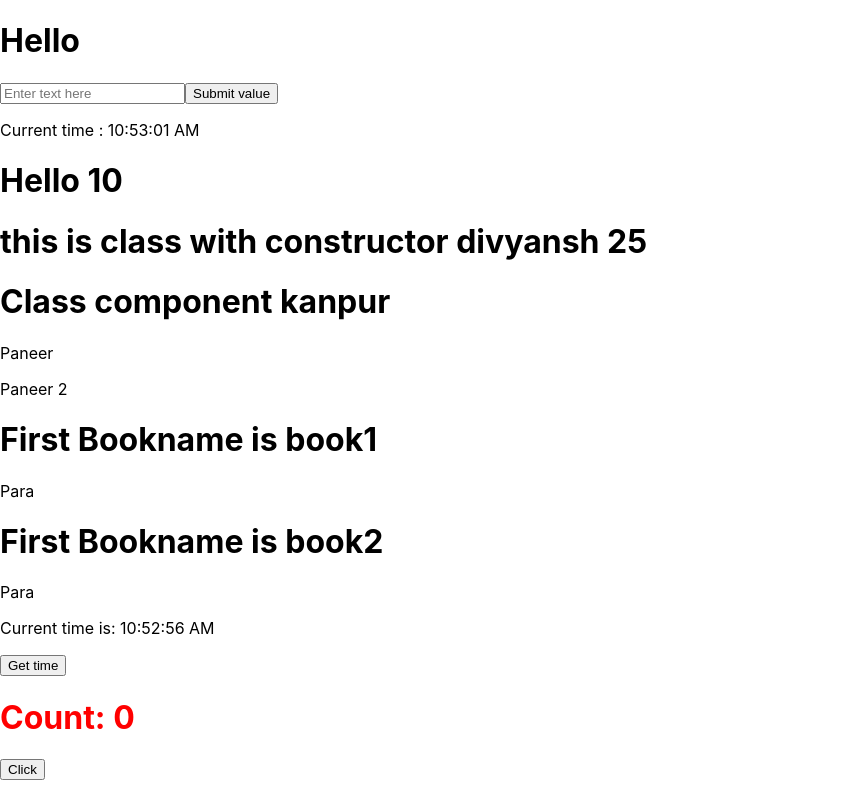
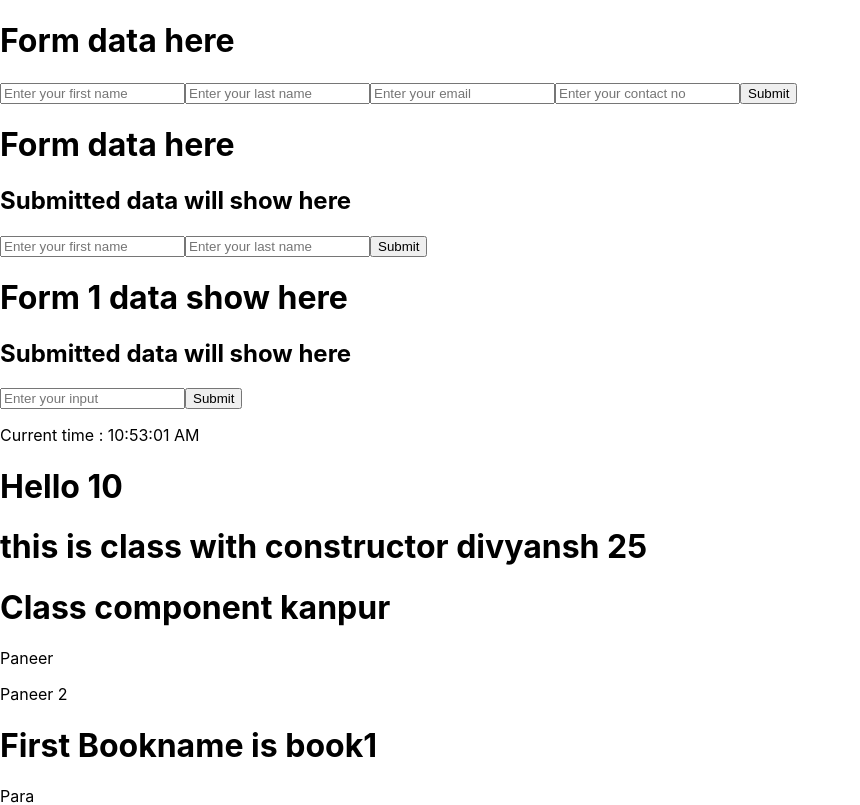
Before and after one commit to divyanshdixit/reactlearningproject, a React (Create React App) app: page / in a window 1280 px wide. Shown: the top 805 px of the page, without its empty margins (0-860 px from the left). Built offline with nearby package versions, Linux system fonts and the light colour scheme.

Commit message:
form in react

```diff
--- a/src/App.js
+++ b/src/App.js
@@ -10,6 +10,8 @@ import ClockDigital from './Components/ClockDigital';
 import Counter from './Components/Counter';
 // import ReactForm from './Components/ReactForms';
 import Forms from './Components/FormsReact';
+import Form2 from './Components/FormsReact2';
+import Form3 from './Components/FormsReact3';
 
 const x = 10;
 var check = 'veg';
@@ -24,6 +26,10 @@ var check = 'veg';
 function App() { // functional component, dumb,
   return (
     <>
+
+    <Form3/>
+
+    <Form2/>
 
     <Forms/>
 
--- a/src/Components/FormsReact.jsx
+++ b/src/Components/FormsReact.jsx
@@ -1,32 +1,30 @@
 import React, {useState} from 'react';
 
+const Form1 = () => {
 
-// controlled compo, uncontrolled compo
+    // controlled component => form elem controlled by react compon , 'single source of truth'
+    const [state, updateState] = useState('');
 
-const Forms = () => {
+    const [data, updateData] = useState('');
 
-    const [initV, updateValue] = useState("");
-    const [names, updateNames] = useState();
-
-    function changeValue(e){
-        updateValue(e.target.value);
+    function changeEvent(event) {
+        // console.log(event.target.value);
+        var val = event.target.value
+        updateState(val);
     }
 
-    function clickEvent(){
-        updateNames(initV);
-       updateValue('');
+    function clickEvent(event) {
+        updateData(state)
+    }
 
-    }
     return(
         <>
-        <form >
-        <h1> Hello {names} </h1>
-            <input type="text" placeholder="Enter text here" value={initV} onChange={changeValue} />
-            <button type="submit" onClick={clickEvent}> Submit value</button>
-        </form>
-
+            <h1> Form 1 data show here {state} </h1>
+            <h2> Submitted data will show here {data} </h2>
+            <input type="text" name="text" placeholder="Enter your input" onChange={changeEvent} value={state}/>
+            <button type="button" onClick={clickEvent}> Submit </button>
         </>
     )
 }
 
-export default Forms;
+export default Form1;
--- /dev/null
+++ b/src/Components/FormsReact2.jsx
@@ -0,0 +1,36 @@
+import React, { useState } from 'react';
+
+const Form2 = () => {
+
+    const [fname, updateFname] = useState(''); // useState({ fname:'', lname:'', email:''})
+    const [lname, updateLname] = useState('');
+    const [fullname, updateFullName] = useState('');
+
+    function changeEvent(event) {
+        // console.log(event.target.value);
+        updateFname(event.target.value);
+    }
+
+    function changeEvent2(event) {
+        // console.log(event.target.value);
+        updateLname(event.target.value);
+    }
+
+    function clickEvent(e) {
+        var name = `${fname} ${lname}`;
+        updateFullName(name);
+        updateFname('');
+        updateLname('');
+    }
+    return(
+        <>
+            <h1> Form data here {fname} {lname}</h1>
+            <h2> Submitted data will show here {fullname}  </h2>
+            <input type="text" placeholder="Enter your first name" onChange={changeEvent} value={fname} />
+            <input type="text" placeholder="Enter your last name" onChange={changeEvent2} value={lname} />
+            <button type="button" onClick={clickEvent}> Submit </button>
+        </>
+    )
+}
+
+export default  Form2;
--- /dev/null
+++ b/src/Components/FormsReact3.jsx
@@ -0,0 +1,68 @@
+import React, { useState } from 'react';
+
+const Form3 = () => {
+
+    const [user, updateUser] = useState({
+                                    fname:'',
+                                    lname:'',
+                                    email:'',
+                                    phone:''
+                                    })
+
+    function changeEvent(event) {
+        // var DomName = event.target.name;
+        // var val = event.target.value;
+
+        const {name, value} = event.target;
+
+        updateUser( (prev) => {
+            return{
+            ...prev, // fname:''
+            [name] : value // fname: divyansh
+            }
+
+             // if(DomName == 'fname'){
+            //         return{
+            //             fname:val,
+            //             lname:prev.lname,
+            //             email:prev.email
+            //         }
+            // }else if(DomName == 'lname'){
+            //     return{
+            //         fname:prev.fname,
+            //         lname:val,
+            //         email:prev.email
+            //     }
+            // }else if(DomName == 'email'){
+            //     return{
+            //         fname:prev.fname,
+            //         lname:prev.lname,
+            //         email:val
+            //     }
+            // }
+        })
+        //
+        //
+    }
+
+    function submitEvent(e) {
+        e.preventDefault();
+    }
+
+    return(
+        <>
+            <h1> Form data here {user.fname} {user.lname} {user.email} {user.phone}</h1>
+            {/* <h2> Submitted data will show here {details}   </h2> */}
+
+            <form onSubmit={submitEvent}>
+            <input type="text" name="fname" placeholder="Enter your first name" onChange={changeEvent} value={user.fname} />
+            <input type="text" name="lname" placeholder="Enter your last name" onChange={changeEvent} value={user.lname} />
+            <input type="text" name="email" placeholder="Enter your email" onChange={changeEvent} value={user.email} />
+            <input type="text" name="phone" placeholder="Enter your contact no" onChange={changeEvent} value={user.phone} />
+            <button type="submit" > Submit </button>
+            </form>
+        </>
+    )
+}
+
+export default  Form3;
```
Also changed, not shown: 2 other files (tests, documents, lock files or other folders).
